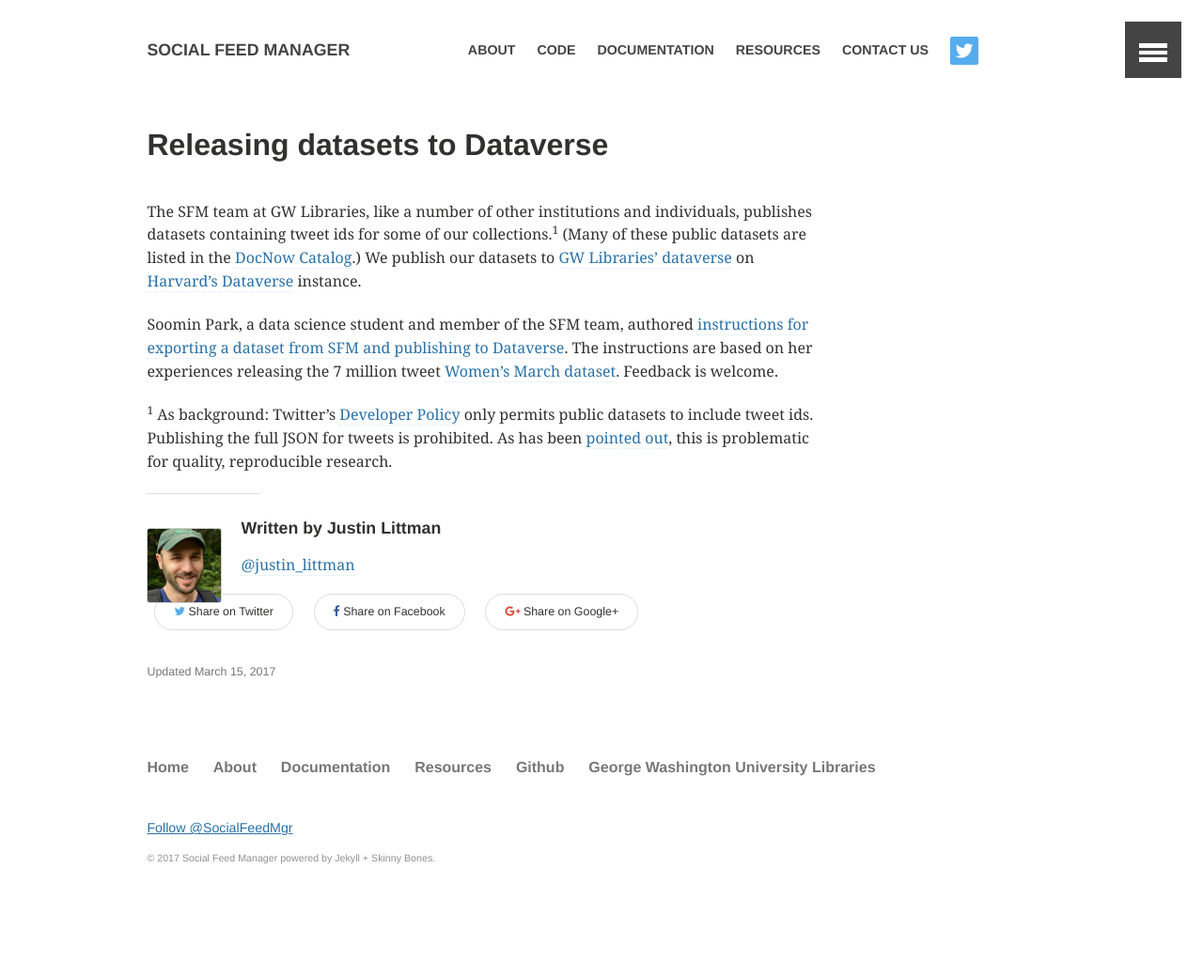
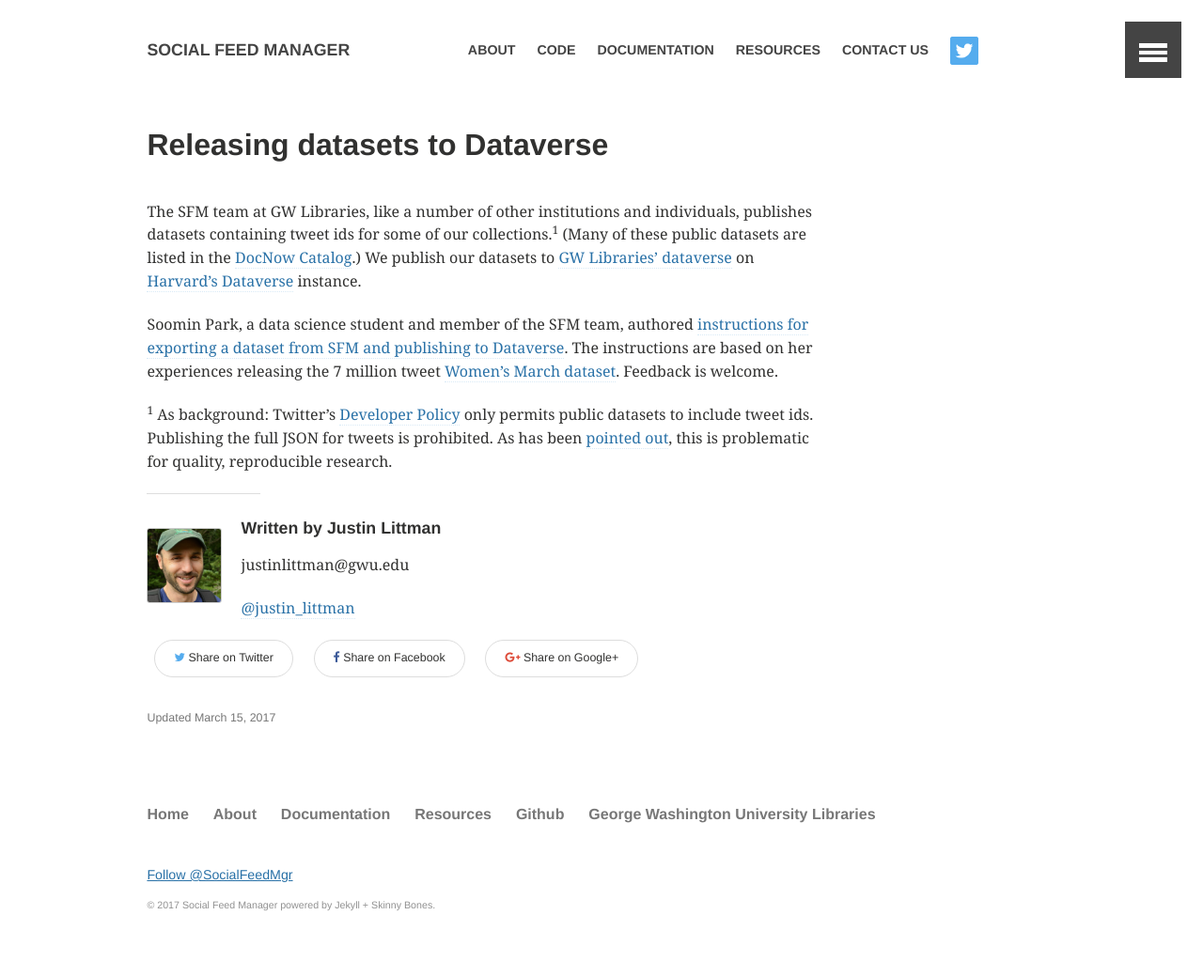
Before and after one commit to gwu-libraries/sfm-ui, a Jekyll site: the page built from _posts/2017-03-15-releasing-datasets.md, in a window 1280 px wide. Shown: the whole page at 94% size. Built offline with Jekyll 4.4.1, drawn with Linux system fonts in a browser that asks for light colours; comment, search, counter and statistics services are not loaded; before the commit the page ends 990 px from its top, so only the background shows below that.

Commit message:
adding email to page author info

```diff
--- a/_includes/page-author.html
+++ b/_includes/page-author.html
@@ -7,6 +7,6 @@
 </div><!-- ./author-image -->
 <div class="author-content">
 	<h3 class="author-name" >{{ site.data.messages.locales[site.locale].written_by }} {% if author.web %}<a href="{{ author.web }}" itemprop="author">{{ author.name }}</a>{% else %}<span itemprop="author">{{ author.name }}</span>{% endif %}</h3>
-	{% if autho.bio %}<p class="author-bio">{{ author.bio }}</p>{% endif %}
+	{% if author.email %}<p>{{ author.email }}</p>{% endif %}
         {% if author.twitter %}<p><a href="http://www.twitter.com/{{ author.twitter }}">@{{ author.twitter }}</a></p>{% endif %}
 </div><!-- ./author-content -->
```
